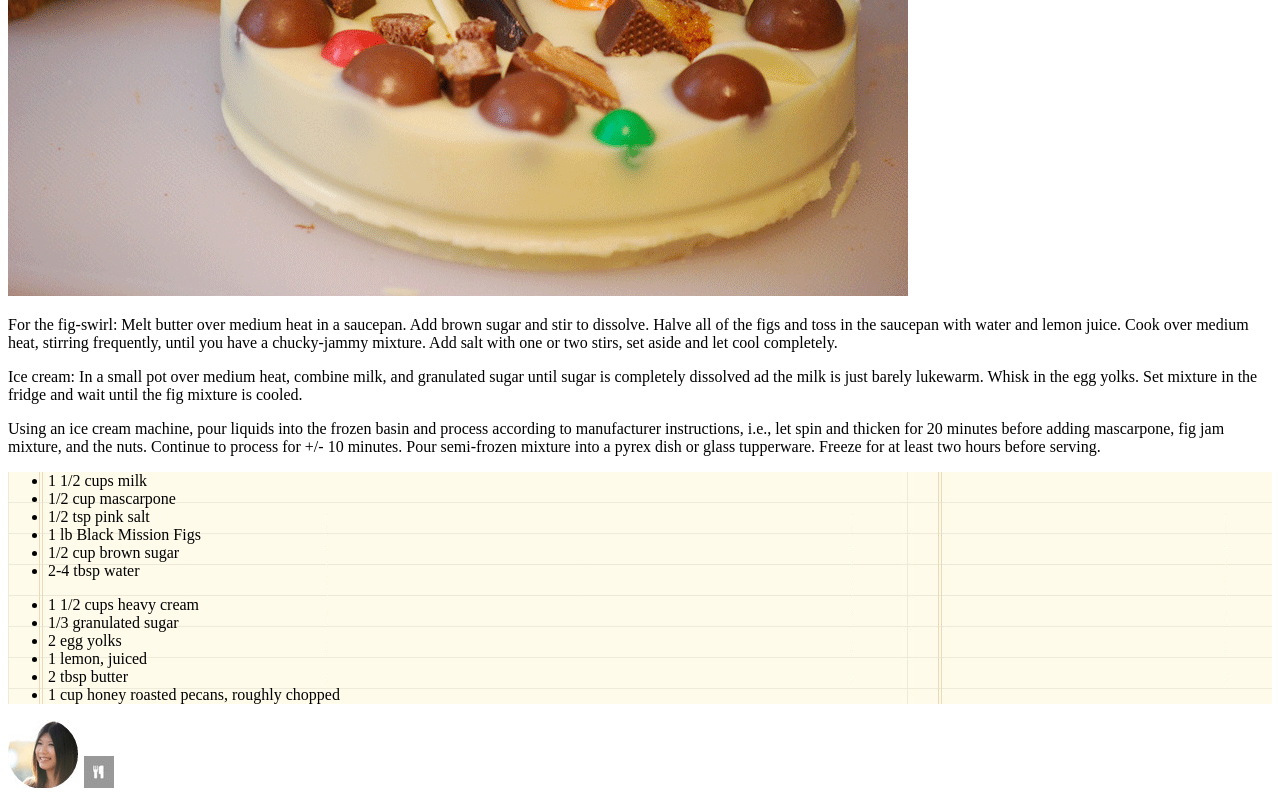
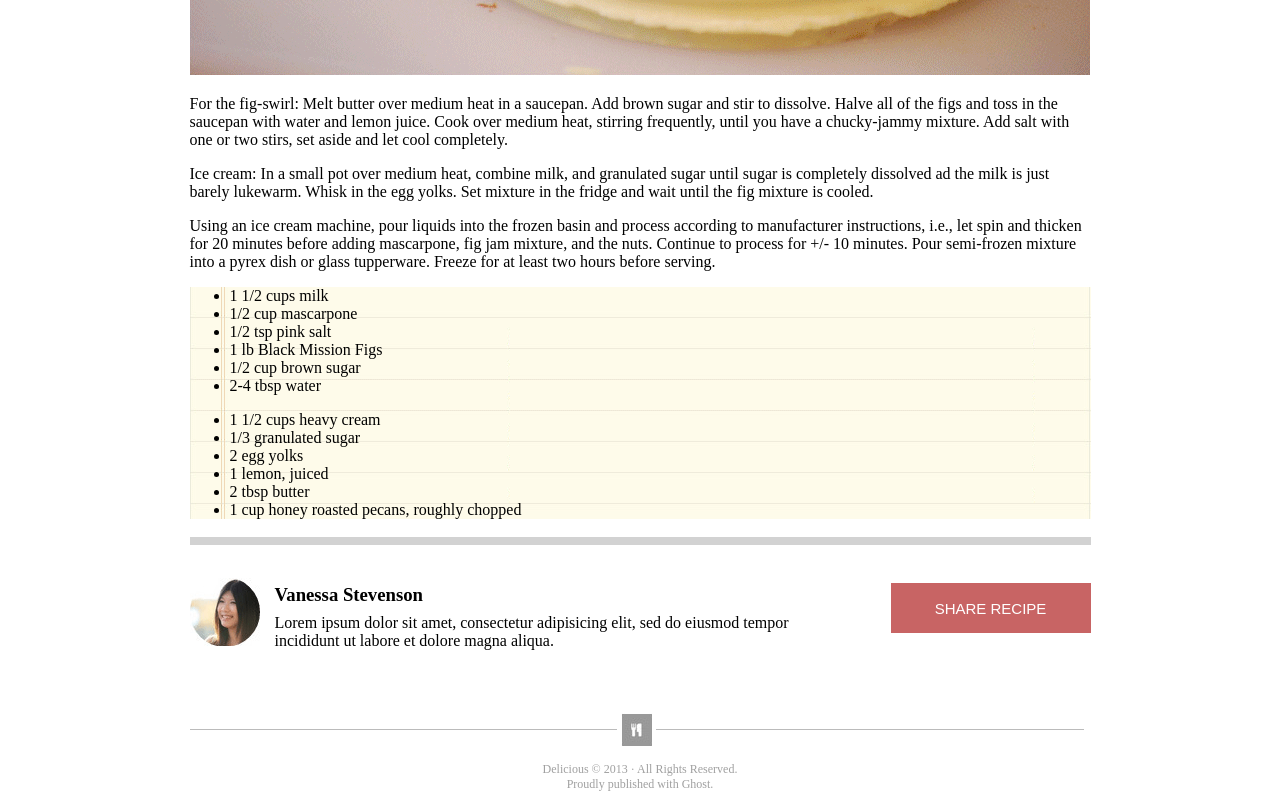
Before and after one commit to willnickerson/chocolate-pizza, a plain HTML site: page index.html in a window 1280 px wide. Shown: the part 636-1436 px from the top of the page. Drawn offline with Linux system fonts and the light colour scheme.

Commit message:
header and footer

```diff
--- a/index.html
+++ b/index.html
@@ -3,11 +3,21 @@
   <head>
     <title>Chocolate Pizza Recipe</title>
     <link rel="stylesheet" href="style.css">
+    <link href="https://fonts.googleapis.com/css?family=Yellowtail" rel="stylesheet">
   </head>
   <body>
     <main>
       <header>
         <img src="img/logo.png" alt=""/>
+        <ul class="logo">
+          <li><span>Delicious<span></li>
+          <li>THE BEST FOOD ON THE WEB</li>
+        </ul>
+        <ul>
+          <li><img src="img/rss-icon.png" alt=""/></li>
+          <li><img src="img/mail-icon.png" alt=""/></li>
+        </ul>
+
         <ul>
           <li><img src="img/fb-icon.png" alt=""/></li>
           <li><img src="img/twit-icon.png" alt=""/></li>
@@ -16,10 +26,7 @@
           <li><img src="img/flic-icon.png" alt=""/></li>
           <li><img src="img/pint-icon.png" alt=""/></li>
         </ul>
-        <ul>
-          <li><img src="img/rss-icon.png" alt=""/></li>
-          <li><img src="img/mail-icon.png" alt=""/></li>
-        </ul>
+        <hr>
       </header>
       <div class="instructions">
         <img src="img/choco-pizza.png" alt="" />
@@ -53,8 +60,22 @@
         </section>
       </div>
       <footer>
-        <img src="img/van-pic.png" alt="" />
+        <hr>
+        <div class="author">
+          <img class="van" src="img/van-pic.png" alt="" />
+          <article>
+            <h3>Vanessa Stevenson</h3>
+            <p>Lorem ipsum dolor sit amet, consectetur adipisicing elit, sed do eiusmod tempor incididunt ut labore et dolore magna aliqua.</p>
+          </article>
+          <div class="button">
+            <button type="button" name="button">SHARE RECIPE</button>
+          </div>
+
+        </div>
+        <hr class="thin">
         <img src="img/small-logo.png" alt="" />
+        <hr class="thin">
+        <p class="small_print">Delicious &copy; 2013 &middot; All Rights Reserved. <br> Proudly published with Ghost.</p>
       </footer>
     </main>
   </body>
--- a/style.css
+++ b/style.css
@@ -1,4 +1,116 @@
+main {
+  width: 901px;
+  margin: 0 auto;
+}
+
 .ingredients {
   background-image: url("img/list-bg.png");
+}
 
+header {
+  height: 100px;
+  position: relative;
 }
+header ul {
+  float: right;
+  list-style-type: none;
+  padding-left: 10px;
+}
+
+.logo {
+  list-style-type: none;
+  padding-left: 5px;
+  float: none;
+  display: inline-block;
+  margin-top: 0px;
+}
+
+.logo li {
+  display: block;
+  font-size: 8px;
+  font-family: sans-serif;
+  color: rgb (180,180,180);
+  padding-top: -5px;
+}
+
+li span {
+  font-size: 25px;
+  font-family: 'Yellowtail',cursive;
+  color: black;
+}
+
+header ul li {
+  display:inline-block;
+}
+
+hr {
+  background-color: rgba(180,180,180,0.6);
+  width: 100%;
+  height: 8px;
+  border-style: none;
+  margin-top: 18px;
+}
+
+.thin {
+  width: 47.5%;
+  height: 1px;
+  background-color: rgba(180,180,180,.9);
+  display: inline-block;
+  margin-top: 16px;
+  margin-bottom: 16px;
+}
+
+footer {
+  height: 250px;
+  clear: both;
+}
+
+.author {
+  height: 160px;
+}
+
+.van {
+  margin-top: 25px;
+}
+
+article {
+  width: 600px;
+  height: 150 px;
+  display: inline-block;
+}
+
+article h3 {
+  padding-left: 10px;
+  margin-bottom: 8px;
+}
+article p {
+  margin-top: 0;
+  padding-left: 10px;
+  padding-right: 20px;
+}
+
+.button {
+  width: 200px;
+  display: inline-block;
+  float: right;
+  margin-top: 30px;
+}
+
+button {
+  width: 200px;
+  height: 50px;
+  float: right;
+  border-style: none;
+  background-color: rgb(200, 100, 100);
+  color: white;
+  font-family: sans-serif;
+  font-size: 15px;
+}
+
+.small_print {
+  font-size: 12px;
+  font-family: serif;
+  color: rgb(160,160,160);
+  text-align: center;
+  margin-bottom: 20px;
+}
```
